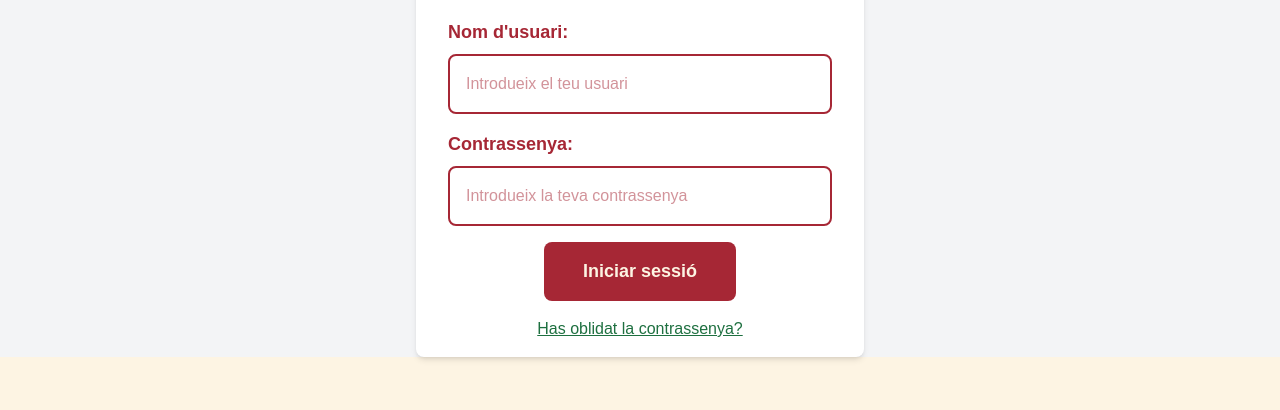
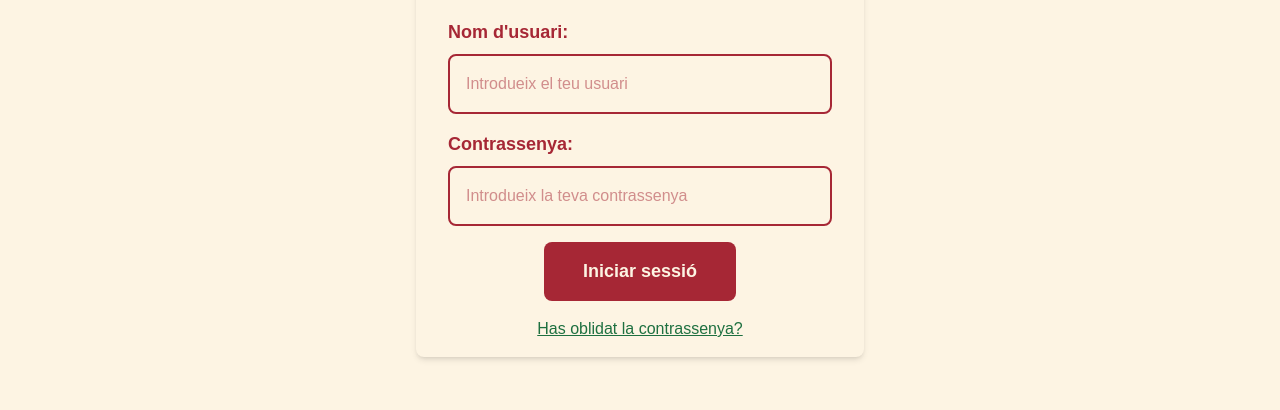
Before and after one commit to lucaseguii/RECUDIW, a website: page PIZZERIALUCA/views/login.html in a window 1280 px wide. Shown: the part 390-800 px from the top of the page. Drawn offline with Linux system fonts and the light colour scheme; a web font is replaced by a local one.

Commit message:
Darrers retocs primera entrega

```diff
--- a/PIZZERIALUCA/views/login.html
+++ b/PIZZERIALUCA/views/login.html
@@ -23,8 +23,8 @@
         </nav>
     </header>
     <main>
-        <div class="flex justify-center items-center bg-gray-100 mb-8" >
-            <div class="p-4 bg-white rounded-lg shadow-md w-full max-w-sm mx-4 md:max-w-md md:px-8">
+        <div class="flex justify-center items-center  mb-4" >
+            <div class=" bg-[#FDF4E3] p-4 rounded-lg shadow-md w-full max-w-sm mx-4 md:max-w-md md:px-8">
                 <h2 class="text-3xl font-extrabold text-center text-[#A62735] mb-8">Inicia sessió</h2>
                 <form action="#" method="POST">
                     <div class="flex flex-col mb-4">
```
Also changed, not shown: PIZZERIALUCA/src/output.css.
